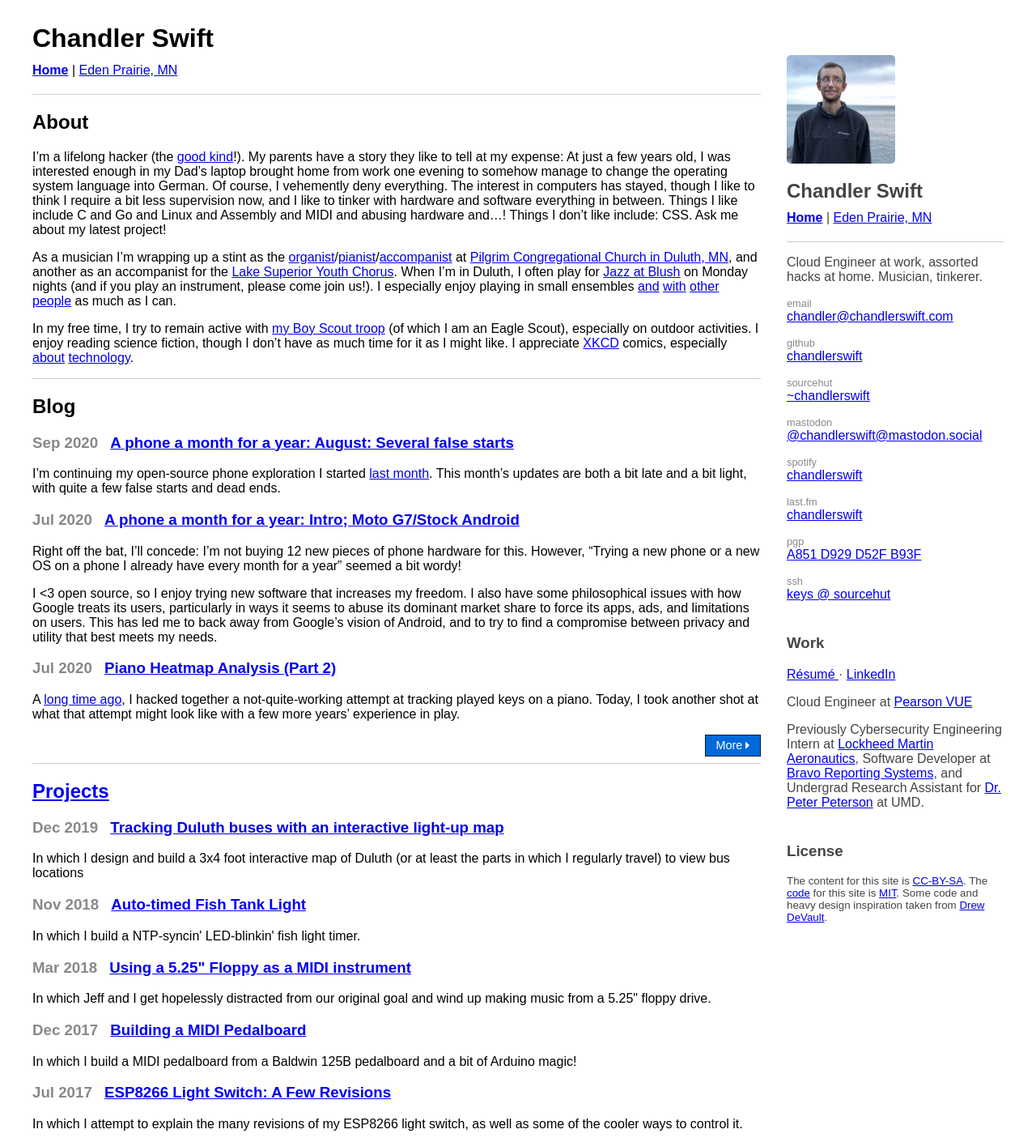
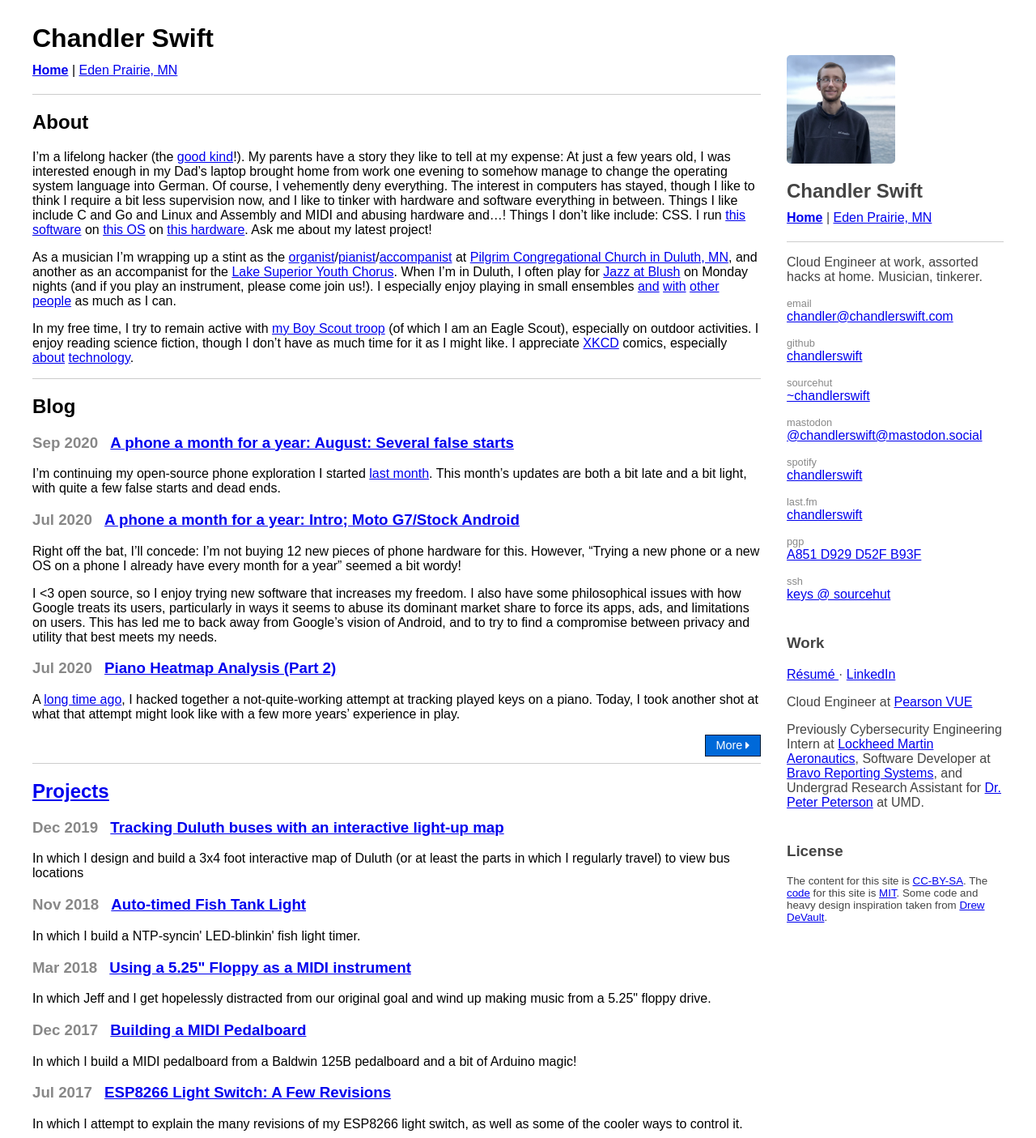
Before and after one commit to ChandlerSwift/www, a Jekyll site: the page built from index.md, in a window 1280 px wide. Shown: the whole page at 81% size. Built offline with Jekyll 4.4.1, drawn with Linux system fonts in a browser that asks for light colours.

Commit message:
Add what-os link to about page

```diff
--- a/index.md
+++ b/index.md
@@ -21,7 +21,11 @@ I vehemently deny everything. The interest in computers has stayed, though I
 like to think I require a bit less supervision now, and I like to tinker with
 hardware and software everything in between. Things I like include C and Go
 and Linux and Assembly and MIDI and abusing hardware and...! Things I don't
-like include: CSS. Ask me about my latest project!
+like include: CSS. I run
+[this software](https://github.com/chandlerswift/dotfiles) on
+[this OS](/what-os.html) on
+[this hardware](https://pcpartpicker.com/list/HMPTdm).
+Ask me about my latest project!
 
 As a musician I'm wrapping up a stint as the
 [organist](https://youtu.be/31Ipq5v9T8E?t=3205)/[pianist](https://www.youtube.com/watch?v=xSH4ciadjDs)/[accompanist](https://www.youtube.com/watch?v=byk43j57SeM)
```
